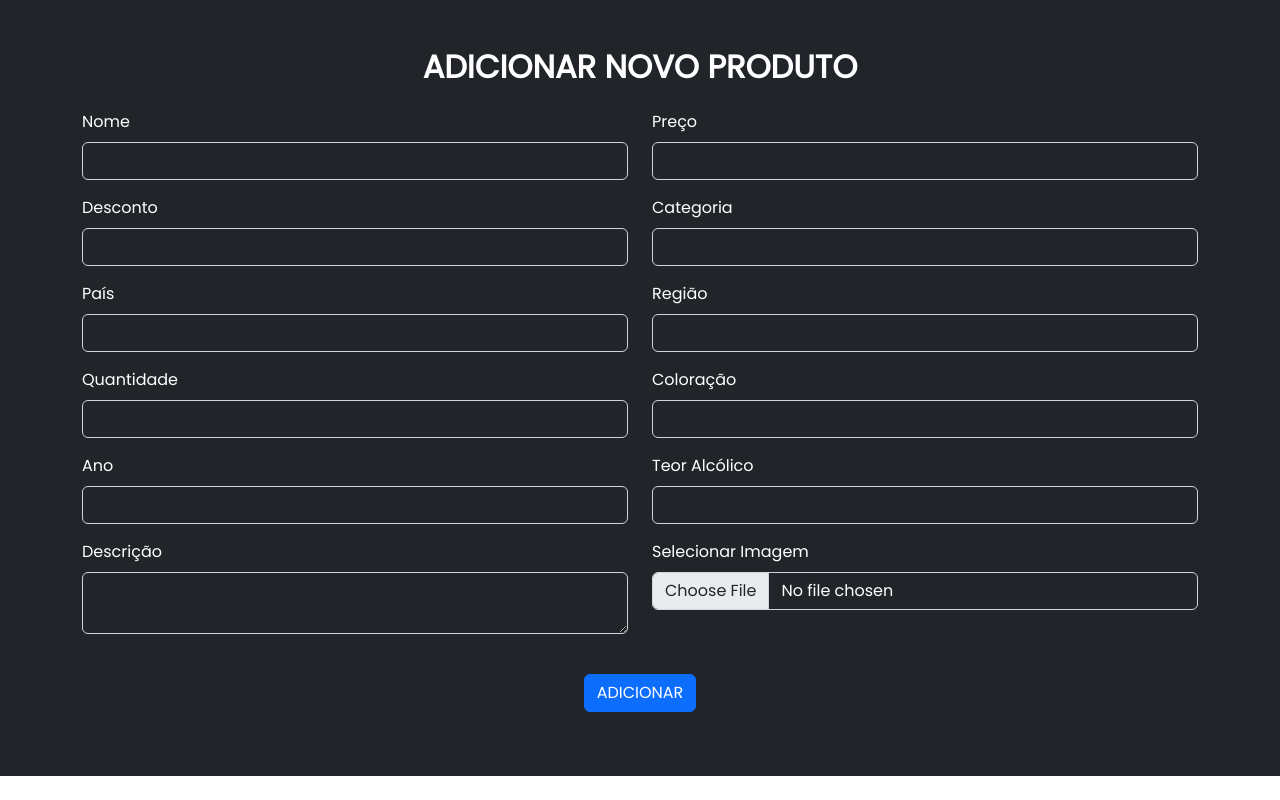
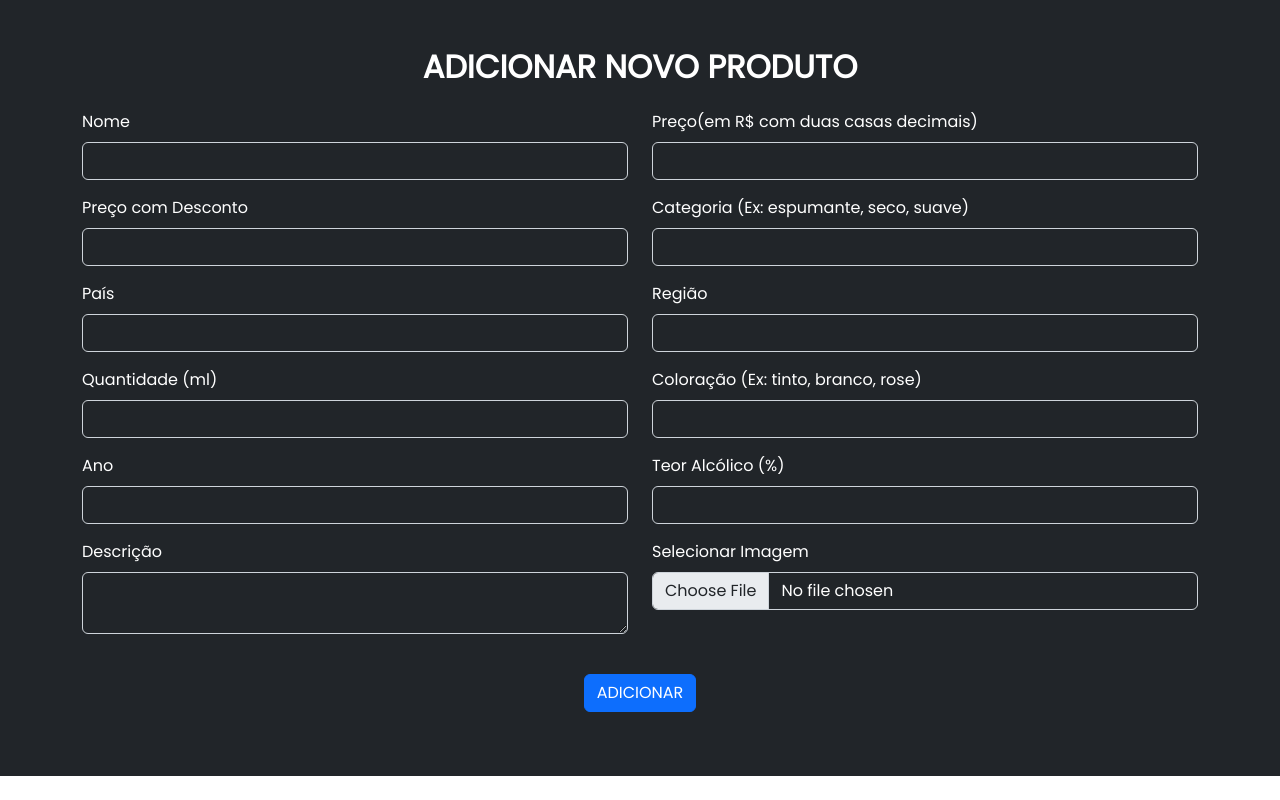
Before and after one commit to techqria/vinum, a React (Create React App) app: page /admin/novo-produto in a window 1280 px wide. Built offline with nearby package versions, Linux system fonts and the light colour scheme; no server answers.

Commit message:
Update NewProduct.tsx

```diff
--- a/src/pages/Admin/NewProduct.tsx
+++ b/src/pages/Admin/NewProduct.tsx
@@ -54,7 +54,7 @@ export const NewProduct = () => {
                         </div>
                         <div className="col-md-6">
                             <div className="mb-3">
-                                <label htmlFor="" className="form-label text-white">Preço</label>
+                                <label htmlFor="" className="form-label text-white">Preço(em R$ com duas casas decimais)</label>
                                 <input id="price" required onChange={e => setWine(e)} type="text" className="form-control bg-dark text-white" />
                             </div>
                         </div>
@@ -64,13 +64,13 @@ export const NewProduct = () => {
                         <div className="col-md-6">
 
                             <div className="mb-3">
-                                <label htmlFor="" className="form-label text-white">Desconto</label>
+                                <label htmlFor="" className="form-label text-white">Preço com Desconto</label>
                                 <input id="sale" required onChange={e => setWine(e)} type="text" className="form-control bg-dark text-white" />
                             </div>
                         </div>
                         <div className="col-md-6">
                             <div className="mb-3">
-                                <label htmlFor="" className="form-label text-white">Categoria</label>
+                                <label htmlFor="" className="form-label text-white">Categoria (Ex: espumante, seco, suave)</label>
                                 <input id="category" required onChange={e => setWine(e)} type="text" className="form-control bg-dark text-white" />
                             </div>
                         </div>
@@ -95,13 +95,13 @@ export const NewProduct = () => {
                     <div className="row">
                         <div className="col-md-6">
                             <div className="mb-3">
-                                <label htmlFor="" className="form-label text-white">Quantidade</label>
+                                <label htmlFor="" className="form-label text-white">Quantidade (ml)</label>
                                 <input id="vol" required onChange={e => setWine(e)} type="text" className="form-control bg-dark text-white" />
                             </div>
                         </div>
                         <div className="col-md-6">
                             <div className="mb-3">
-                                <label htmlFor="" className="form-label text-white">Coloração</label>
+                                <label htmlFor="" className="form-label text-white">Coloração (Ex: tinto, branco, rose)</label>
                                 <input id="coloration" required onChange={e => setWine(e)} type="text" className="form-control bg-dark text-white" />
                             </div>
                         </div>
@@ -116,7 +116,7 @@ export const NewProduct = () => {
                         </div>
                         <div className="col-md-6">
                             <div className="mb-3">
-                                <label htmlFor="" className="form-label text-white">Teor Alcólico</label>
+                                <label htmlFor="" className="form-label text-white">Teor Alcólico (%)</label>
                                 <input id="alcohol" required onChange={e => setWine(e)} type="text" className="form-control bg-dark text-white" />
                             </div>
                         </div>
```
